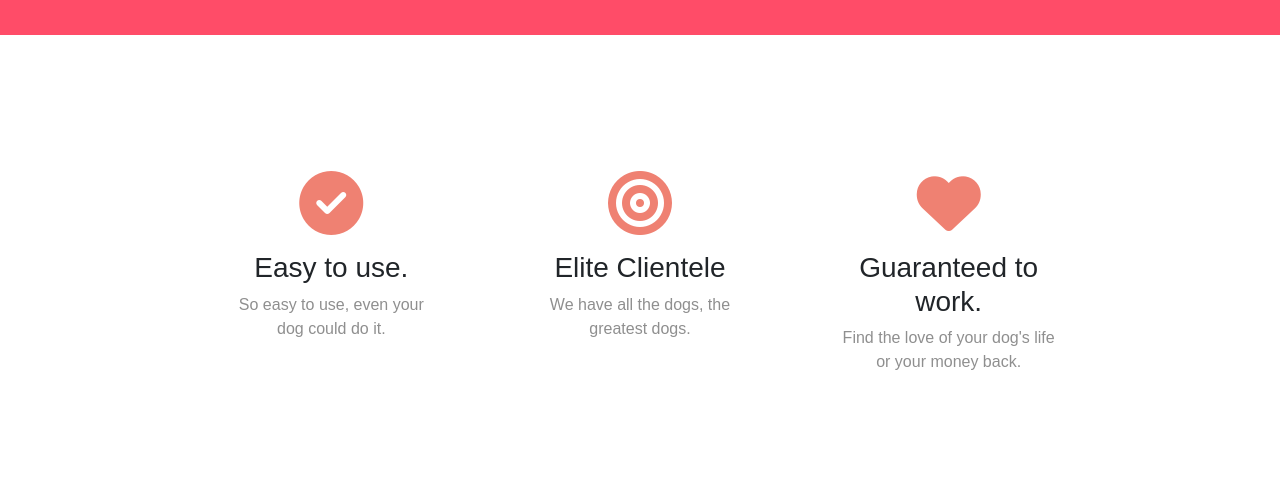
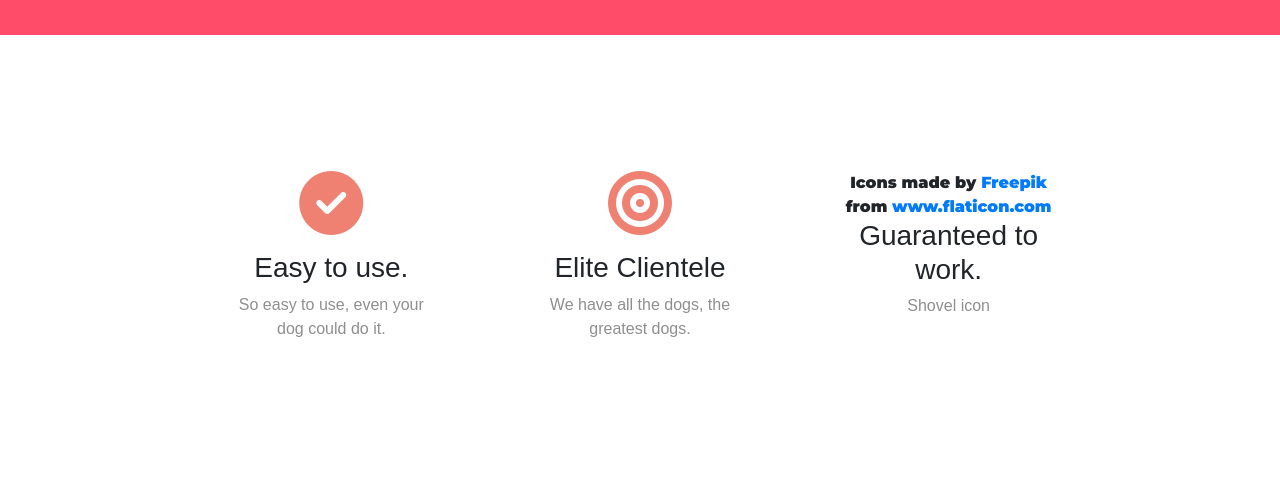
Before and after one commit to ScottHaagsGreenLandScaping/Website, a plain HTML site: page index.html in a window 1280 px wide. Shown: the part 535-1024 px from the top of the page. Drawn offline with nearby package versions, Linux system fonts and the light colour scheme.

Commit message:
Update index.html

```diff
--- a/index.html
+++ b/index.html
@@ -102,9 +102,9 @@
         <p>We have all the dogs, the greatest dogs.</p>
       </div>
       <div class="feature-box col-lg-4">
-        <i class=" icon fas fa-heart fa-4x"></i>
+        <div>Icons made by <a href="https://www.flaticon.com/authors/freepik" title="Freepik">Freepik</a> from <a href="https://www.flaticon.com/" title="Flaticon">www.flaticon.com</a></div>
         <h3>Guaranteed to work.</h3>
-        <p>Find the love of your dog's life or your money back.</p>
+        <p>Shovel icon</p>
       </div>
     </div>
 
```
